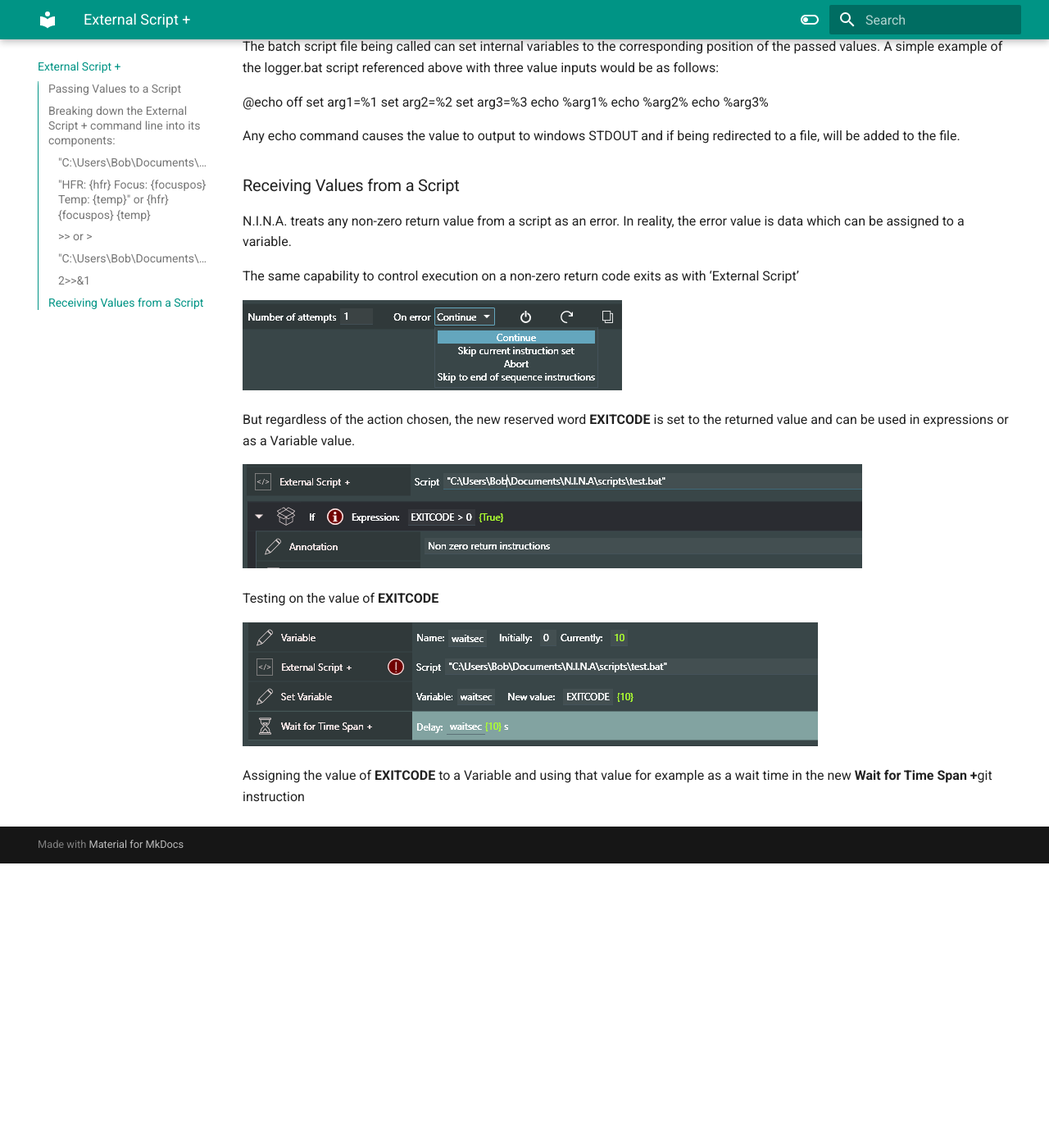
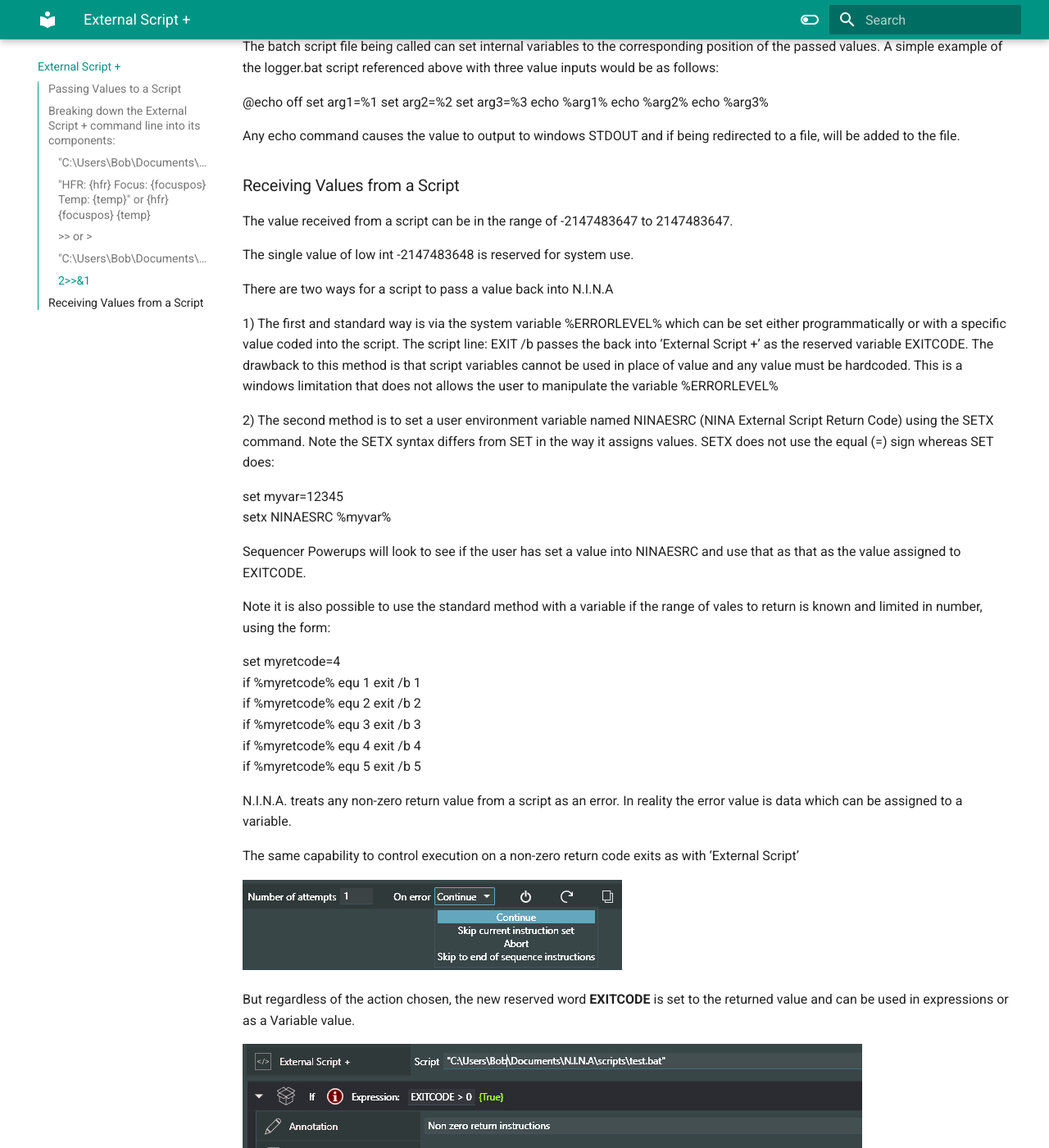
Before and after one commit to marcblank/marcblank.github.io, an MkDocs documentation site: the page built from docs/xternal Script +.md, in a window 1280 px wide and 1400 px high, scrolled down 1380 px. Shown: the whole window at 82% size. Built offline with MkDocs 1.6.1 and Material for MkDocs 9.7.7, drawn with Linux system fonts in a browser that asks for light colours; before the commit the page ends 2433 px from its top, so only the background shows below that.

Commit message:
Powerups 3.13.4.5

```diff
--- a/docs/xternal Script +.md
+++ b/docs/xternal Script +.md
@@ -56,7 +56,36 @@
 
 ### Receiving Values from a Script
 
-N.I.N.A. treats any non-zero return value from a script as an error. In reality, the error value is data which can be assigned to a variable.
+The value received from a script can be in the range of -2147483647 to 2147483647.
+
+The single value of low int -2147483648 is reserved for system use.
+
+There are two ways for a script to pass a value back into N.I.N.A
+
+1)	The first and standard way is via the system variable %ERRORLEVEL% which can be set either programmatically or with a specific value coded into the script. The script line:
+EXIT /b <value>
+passes the <value> back into ‘External Script +’ as the reserved variable EXITCODE.
+The drawback to this method is that script variables cannot be used in place of value and any value must be hardcoded. This is a windows limitation that does not allows the user to manipulate the variable %ERRORLEVEL%
+
+2)	The second method is to set a user environment variable named NINAESRC (NINA External Script Return Code) using the SETX command. Note the SETX syntax differs from SET in the way it assigns values. SETX does not use the equal (=) sign whereas SET does:
+
+set myvar=12345
+setx NINAESRC %myvar%
+
+Sequencer Powerups will look to see if the user has set a value into NINAESRC and use that as that as the value assigned to EXITCODE.
+
+Note it is also possible to use the standard method with a variable if the range of vales to return is known and limited in number, using the form:
+
+set myretcode=4
+if %myretcode% equ 1 exit /b 1
+if %myretcode% equ 2 exit /b 2
+if %myretcode% equ 3 exit /b 3
+if %myretcode% equ 4 exit /b 4
+if %myretcode% equ 5 exit /b 5
+
+
+N.I.N.A. treats any non-zero return value from a script as an error. In reality the error value is data which can be assigned to a variable.
+
 
 The same capability to control execution on a non-zero return code exits as with ‘External Script’
 
```
